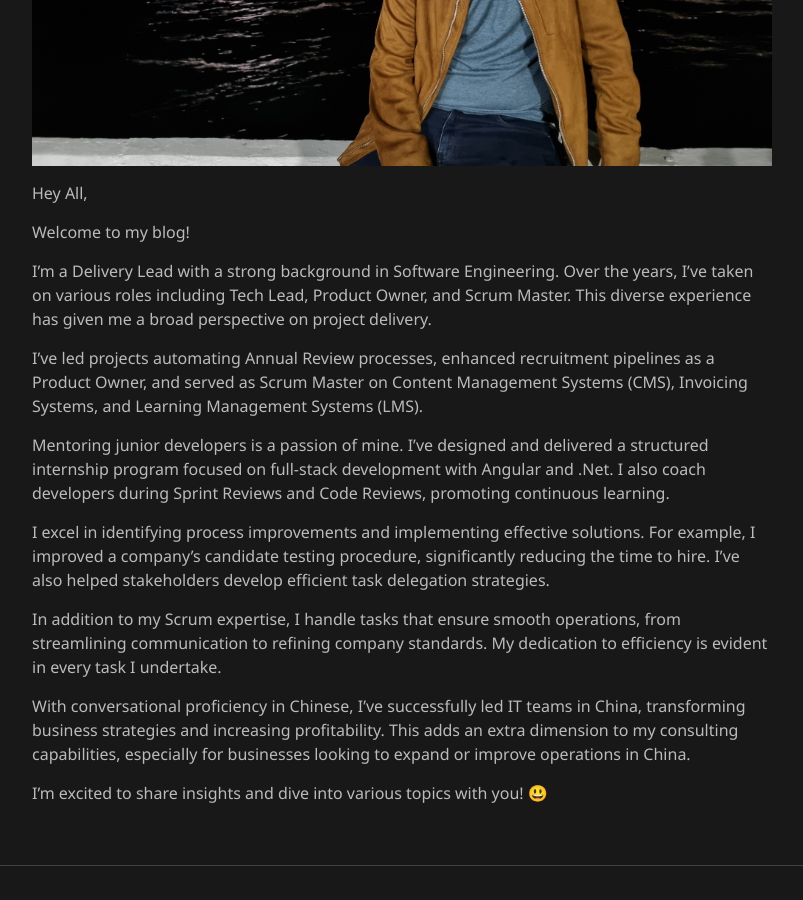
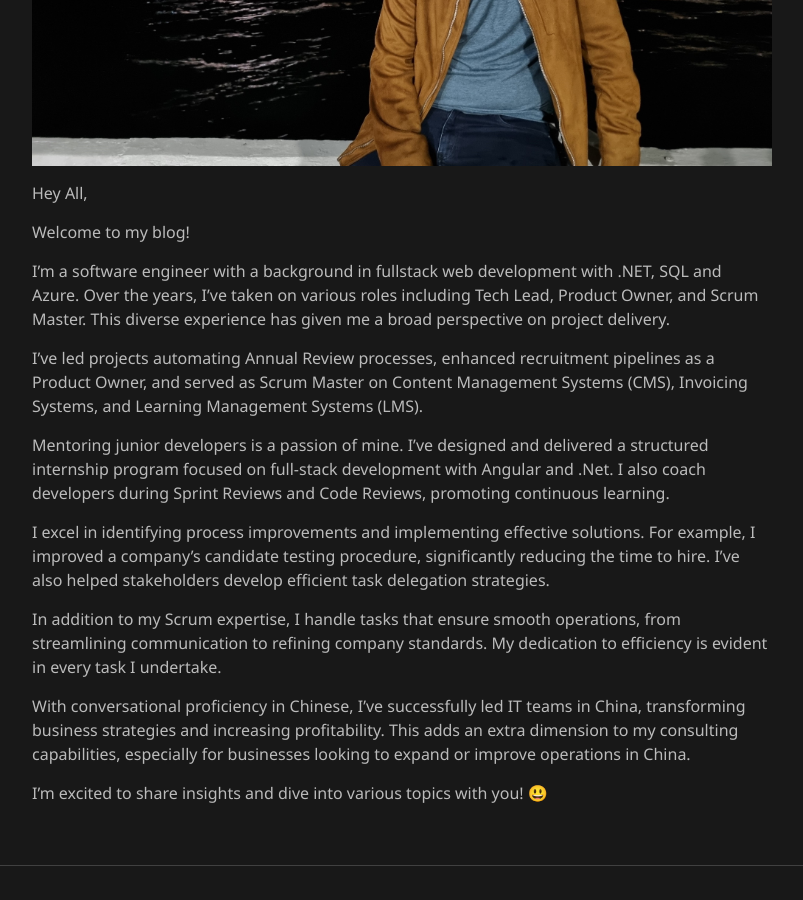
Before and after one commit to piers-sinclair/pierssinclair.github.io, a Jekyll site: the page built from _posts/2021-07-12-About-Piers-Sinclair.md, in a window 1280 px wide and 900 px high, scrolled down 422 px. Shown: the whole window, without its empty margins (238-1041 px from the left). Built offline with Jekyll 4.4.1, drawn with Linux system fonts in a browser that asks for light colours; comment, search, counter and statistics services are not loaded.

Commit message:
about update

```diff
--- a/_posts/2021-07-12-About-Piers-Sinclair.md
+++ b/_posts/2021-07-12-About-Piers-Sinclair.md
@@ -13,7 +13,7 @@ Hey All,
 
 Welcome to my blog!
 
-I'm a Delivery Lead with a strong background in Software Engineering. Over the years, I've taken on various roles including Tech Lead, Product Owner, and Scrum Master. This diverse experience has given me a broad perspective on project delivery.
+I'm a software engineer with a background in fullstack web development with .NET, SQL and Azure. Over the years, I've taken on various roles including Tech Lead, Product Owner, and Scrum Master. This diverse experience has given me a broad perspective on project delivery.
 
 I've led projects automating Annual Review processes, enhanced recruitment pipelines as a Product Owner, and served as Scrum Master on Content Management Systems (CMS), Invoicing Systems, and Learning Management Systems (LMS).
 
--- a/about.markdown
+++ b/about.markdown
@@ -11,7 +11,7 @@ Hey All,
 
 Welcome to my blog!
 
-I'm a Delivery Lead with a strong background in Software Engineering. Over the years, I've taken on various roles including Tech Lead, Product Owner, and Scrum Master. This diverse experience has given me a broad perspective on project delivery.
+I'm a software engineer with a background in fullstack web development with .NET, SQL and Azure. Over the years, I've taken on various roles including Tech Lead, Product Owner, and Scrum Master. This diverse experience has given me a broad perspective on project delivery.
 
 I've led projects automating Annual Review processes, enhanced recruitment pipelines as a Product Owner, and served as Scrum Master on Content Management Systems (CMS), Invoicing Systems, and Learning Management Systems (LMS).
 
```
